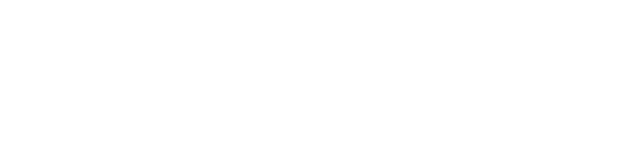
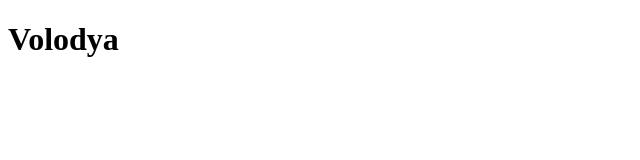
Before and after one commit to volodya-zhenin/whoWantsToBeAlcoholic, a plain HTML site: page index.html in a window 1280 px wide. Shown: the whole page, without its empty margins (0-640 px from the left). Drawn offline with Linux system fonts and the light colour scheme.

Commit message:
Added h1

```diff
--- a/index.html
+++ b/index.html
@@ -5,6 +5,6 @@
 	<title></title>
 </head>
 <body>
-
+	<h1>Volodya</h1>
 </body>
 </html>
```
Also changed, not shown: 1 other file.
